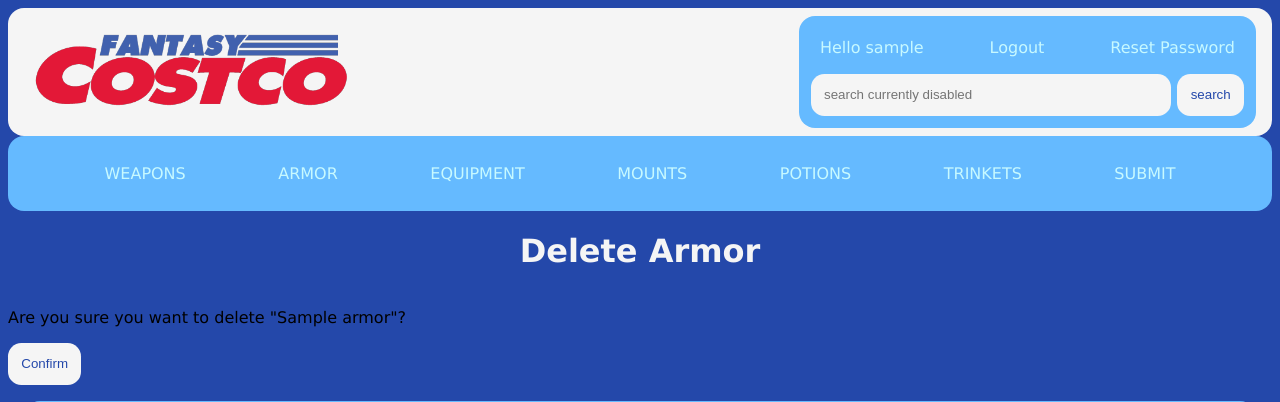
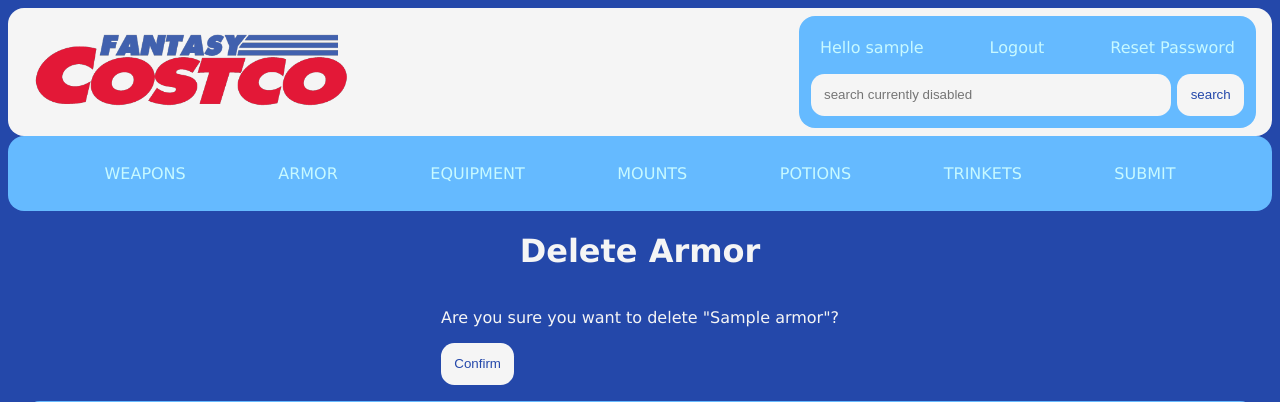
Before and after one commit to SGsouthard/fantasy-costco-redux, a Django app: page /armor/1/delete in a window 1280 px wide. Shown: the top 402 px of the page. Run offline with Django 4.2, Linux system fonts and the light colour scheme; a user stored in the database is signed in; tables that the repository leaves empty hold one stand-in row (values such as "Sample post").

Commit message:
update forms

```diff
--- a/storefront/templates/storefront/adventuregear_confirm_delete.html
+++ b/storefront/templates/storefront/adventuregear_confirm_delete.html
@@ -1,6 +1,7 @@
 {% extends 'base.html' %}
 
 {% block content %}
+<div class="show-page">
 <h1>Delete Equipment</h1>
 
 <form method="post">{% csrf_token %}
@@ -8,5 +9,5 @@
     {{ form }}
     <input type="submit" value="Confirm">
 </form>
-
+</div>
 {% endblock %}
--- a/storefront/templates/storefront/armor_confirm_delete.html
+++ b/storefront/templates/storefront/armor_confirm_delete.html
@@ -1,6 +1,7 @@
 {% extends 'base.html' %}
 
 {% block content %}
+<div class="show-page">
 <h1>Delete Armor</h1>
 
 <form method="post">{% csrf_token %}
@@ -8,5 +9,5 @@
     {{ form }}
     <input type="submit" value="Confirm">
 </form>
-
+</div>
 {% endblock %}
--- a/storefront/templates/storefront/mount_confirm_delete.html
+++ b/storefront/templates/storefront/mount_confirm_delete.html
@@ -1,6 +1,7 @@
 {% extends 'base.html' %}
 
 {% block content %}
+<div class="show-page">
 <h1>Delete Mount</h1>
 
 <form method="post">{% csrf_token %}
@@ -8,5 +9,5 @@
     {{ form }}
     <input type="submit" value="Confirm">
 </form>
-
+</div>
 {% endblock %}
--- a/storefront/templates/storefront/potion_confirm_delete.html
+++ b/storefront/templates/storefront/potion_confirm_delete.html
@@ -1,6 +1,7 @@
 {% extends 'base.html' %}
 
 {% block content %}
+<div class="show-page">
 <h1>Delete Potion</h1>
 
 <form method="post">{% csrf_token %}
@@ -8,5 +9,5 @@
     {{ form }}
     <input type="submit" value="Confirm">
 </form>
-
+</div>
 {% endblock %}
--- a/storefront/templates/storefront/trinket_confirm_delete.html
+++ b/storefront/templates/storefront/trinket_confirm_delete.html
@@ -1,6 +1,7 @@
 {% extends 'base.html' %}
 
 {% block content %}
+<div class="show-page">
 <h1>Delete Trinket</h1>
 
 <form method="post">{% csrf_token %}
@@ -8,5 +9,5 @@
     {{ form }}
     <input type="submit" value="Confirm">
 </form>
-
+</div>
 {% endblock %}
--- a/storefront/templates/storefront/weapon_confirm_delete.html
+++ b/storefront/templates/storefront/weapon_confirm_delete.html
@@ -1,6 +1,7 @@
 {% extends 'base.html' %}
 
 {% block content %}
+<div class="show-page">
 <h1>Delete Weapon</h1>
 
 <form method="post">{% csrf_token %}
@@ -8,5 +9,5 @@
     {{ form }}
     <input type="submit" value="Confirm">
 </form>
-
+</div>
 {% endblock %}
```
